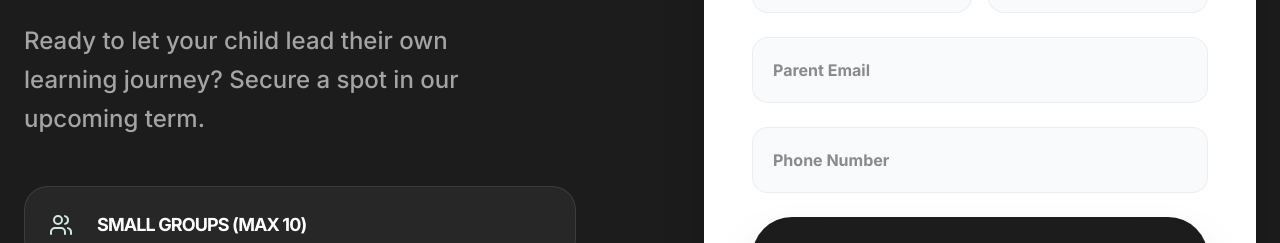
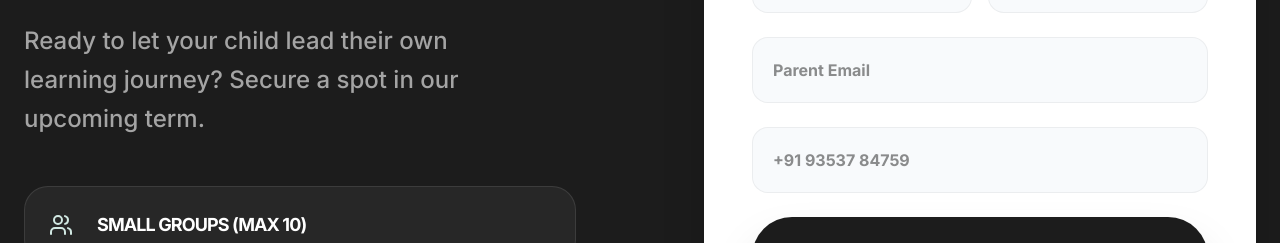
Before and after one commit to midhunnoble/spot-website, a React (Vite) app: page /studios in a window 1280 px wide. Shown: the part 4755-4998 px from the top of the page. Built offline with nearby package versions, Linux system fonts and the light colour scheme; no server answers; the database is empty.

Commit message:
fix: update contact info, form placeholders, and blog content; fix makerverse layout and build issues

```diff
--- a/src/components/BookingModal.tsx
+++ b/src/components/BookingModal.tsx
@@ -147,7 +147,7 @@ export const BookingModal = ({ isOpen, onClose, eventId, eventTitle = 'SPOT Even
                     </div>
                     <div>
                       <label className="block text-sm font-bold text-spot-charcoal mb-1">Phone *</label>
-                      <input required type="tel" name="phone" value={formData.phone} onChange={handleChange} className="w-full px-4 py-3 rounded-xl border border-black/10 bg-white focus:outline-none focus:ring-2 focus:ring-spot-red/20 focus:border-spot-red transition-all" placeholder="+91 98765 43210" />
+                      <input required type="tel" name="phone" value={formData.phone} onChange={handleChange} className="w-full px-4 py-3 rounded-xl border border-black/10 bg-white focus:outline-none focus:ring-2 focus:ring-spot-red/20 focus:border-spot-red transition-all" placeholder="+91 93537 84759" />
                     </div>
                   </div>
                   <div className="grid grid-cols-1 sm:grid-cols-2 gap-5">
--- a/src/components/Footer.tsx
+++ b/src/components/Footer.tsx
@@ -48,7 +48,7 @@ export const Footer = () => {
             <img src="/assets/logo/spot-logo-orange.png" alt="SPOT Logo" className="h-[50px] w-auto" />
           </Link>
           <p className="text-spot-cream/40 text-lg leading-tight max-w-xs mb-10 font-bold uppercase tracking-tighter italic">
-            A divergent microschool where <span className="text-white">personal curiosity</span> forges the future.
+            A school for One
           </p>
           <div className="flex items-center gap-4 text-spot-red">
             <motion.div
--- a/src/pages/Careers.tsx
+++ b/src/pages/Careers.tsx
@@ -140,7 +140,7 @@ const ApplicationModal = ({ isOpen, onClose, defaultRole = "" }: { isOpen: boole
                       value={formData.phone}
                       onChange={(e) => setFormData({...formData, phone: e.target.value})}
                       className="w-full p-4 rounded-xl bg-white border border-black/10 focus:outline-none focus:border-spot-red transition-colors"
-                      placeholder="(555) 123-4567"
+                      placeholder="+91 93537 84759"
                     />
                   </div>
                   <div>
--- a/src/pages/Contact.tsx
+++ b/src/pages/Contact.tsx
@@ -233,7 +233,7 @@ export default function Contact() {
                   <input
                     type="tel"
                     required
-                    placeholder="+91 98XXX XXXXX"
+                    placeholder="+91 93537 84759"
                     value={formData.phone}
                     onChange={(e) => setFormData({...formData, phone: e.target.value})}
                     className="w-full p-6 rounded-2xl bg-white border-2 border-transparent focus:bg-spot-cream focus:border-spot-red transition-all font-bold shadow-inner"
--- a/src/pages/Events.tsx
+++ b/src/pages/Events.tsx
@@ -610,7 +610,7 @@ const HostEventForm = () => {
         <div className="space-y-2">
           <label className="font-black text-[10px] uppercase tracking-[0.2em] text-spot-red ml-4 font-sans">Phone Number</label>
           <input
-            type="tel" required placeholder="+91 9XXXXXXXXX"
+            type="tel" required placeholder="+91 93537 84759"
             value={formData.phone} onChange={e => setFormData({...formData, phone: e.target.value})}
             className="w-full p-5 rounded-2xl bg-white border border-black/5 focus:outline-none focus:border-spot-red transition-all font-bold"
           />
--- a/src/pages/Makerverse.tsx
+++ b/src/pages/Makerverse.tsx
@@ -434,11 +434,11 @@ const Outcomes = () => {
                     </div>
                   </motion.div>
                 ))}
-              </div>
-           </div>
+                </div>
+             </div>
+          </div>
         </div>
-      </div>
-    </section>
+      </section>
   );
 };
 
@@ -453,14 +453,14 @@ const ContactInfo = () => {
                <Zap />
              </div>
              <div className="text-xs font-black uppercase tracking-widest text-spot-charcoal/40 mb-2">Call Us</div>
-             <div className="text-2xl font-display font-bold">9353784759</div>
+             <div className="text-2xl font-display font-bold">+91 93537 84759</div>
           </a>
-          <a href="mailto:spotschoolblr@gmail.com" className="glass-morphism bg-white p-10 rounded-[2.5rem] shadow-xl hover:-translate-y-2 transition-transform">
+          <a href="mailto:team@spotschool.in" className="glass-morphism bg-white p-10 rounded-[2.5rem] shadow-xl hover:-translate-y-2 transition-transform">
              <div className="w-12 h-12 bg-spot-pastel-blue rounded-xl flex items-center justify-center mx-auto mb-6 text-spot-charcoal">
                <Heart />
              </div>
              <div className="text-xs font-black uppercase tracking-widest text-spot-charcoal/40 mb-2">Email Us</div>
-             <div className="text-xl font-display font-bold">spotschoolblr@gmail.com</div>
+             <div className="text-xl font-display font-bold">team@spotschool.in</div>
           </a>
         </div>
       </div>
--- a/src/pages/Microschool.tsx
+++ b/src/pages/Microschool.tsx
@@ -720,7 +720,7 @@ const OpenHouse = () => {
                   className="w-full p-5 rounded-2xl bg-spot-cream/50 border border-black/5 focus:outline-none focus:border-spot-red transition-all focus:bg-white focus:shadow-xl font-bold"
                 />
                 <input
-                  type="tel" required placeholder="Phone Number"
+                  type="tel" required placeholder="+91 93537 84759"
                   value={formData.phone} onChange={e => setFormData({...formData, phone: e.target.value})}
                   className="w-full p-5 rounded-2xl bg-spot-cream/50 border border-black/5 focus:outline-none focus:border-spot-red transition-all focus:bg-white focus:shadow-xl font-bold"
                 />
--- a/src/pages/StudioDetail.tsx
+++ b/src/pages/StudioDetail.tsx
@@ -380,7 +380,7 @@ export default function StudioDetail() {
                         <div>
                           <input
                             type="tel"
-                            placeholder="Phone Number"
+                            placeholder="+91 93537 84759"
                             className="w-full p-5 rounded-2xl bg-slate-50 border border-black/5 focus:outline-none focus:border-spot-red transition-all focus:bg-white focus:shadow-xl font-bold"
                             required
                             value={formData.phone}
--- a/src/pages/Studios.tsx
+++ b/src/pages/Studios.tsx
@@ -433,7 +433,7 @@ const EnrollmentForm = ({ selectedStudio, setSelectedStudio }: { selectedStudio:
                   className="w-full p-5 rounded-2xl bg-slate-50 border border-black/5 font-bold focus:border-spot-red focus:outline-none"
                 />
                 <input
-                  required placeholder="Phone Number"
+                  required placeholder="+91 93537 84759"
                   value={formData.phone} onChange={e => setFormData({...formData, phone: e.target.value})}
                   className="w-full p-5 rounded-2xl bg-slate-50 border border-black/5 font-bold focus:border-spot-red focus:outline-none"
                 />
```
